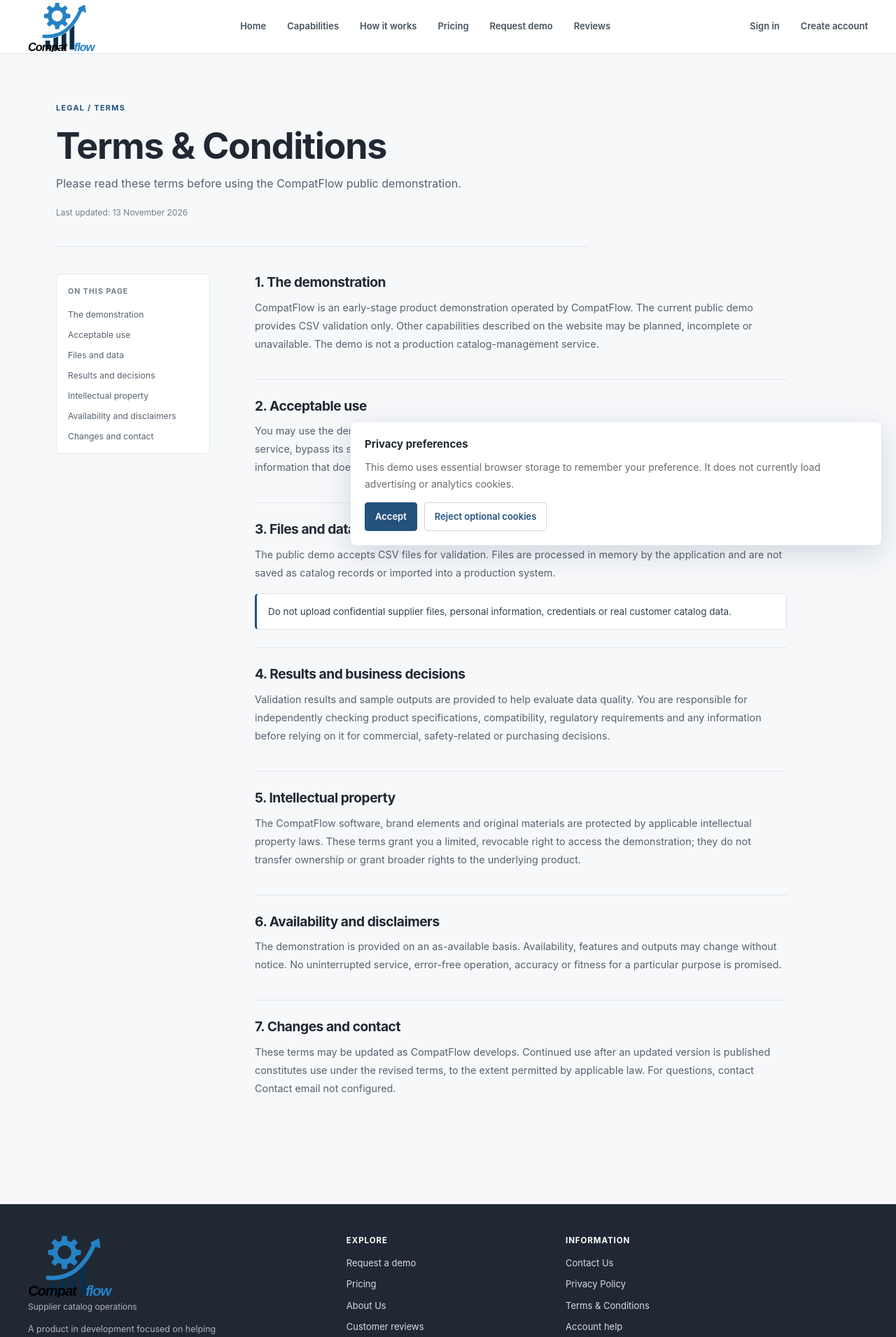
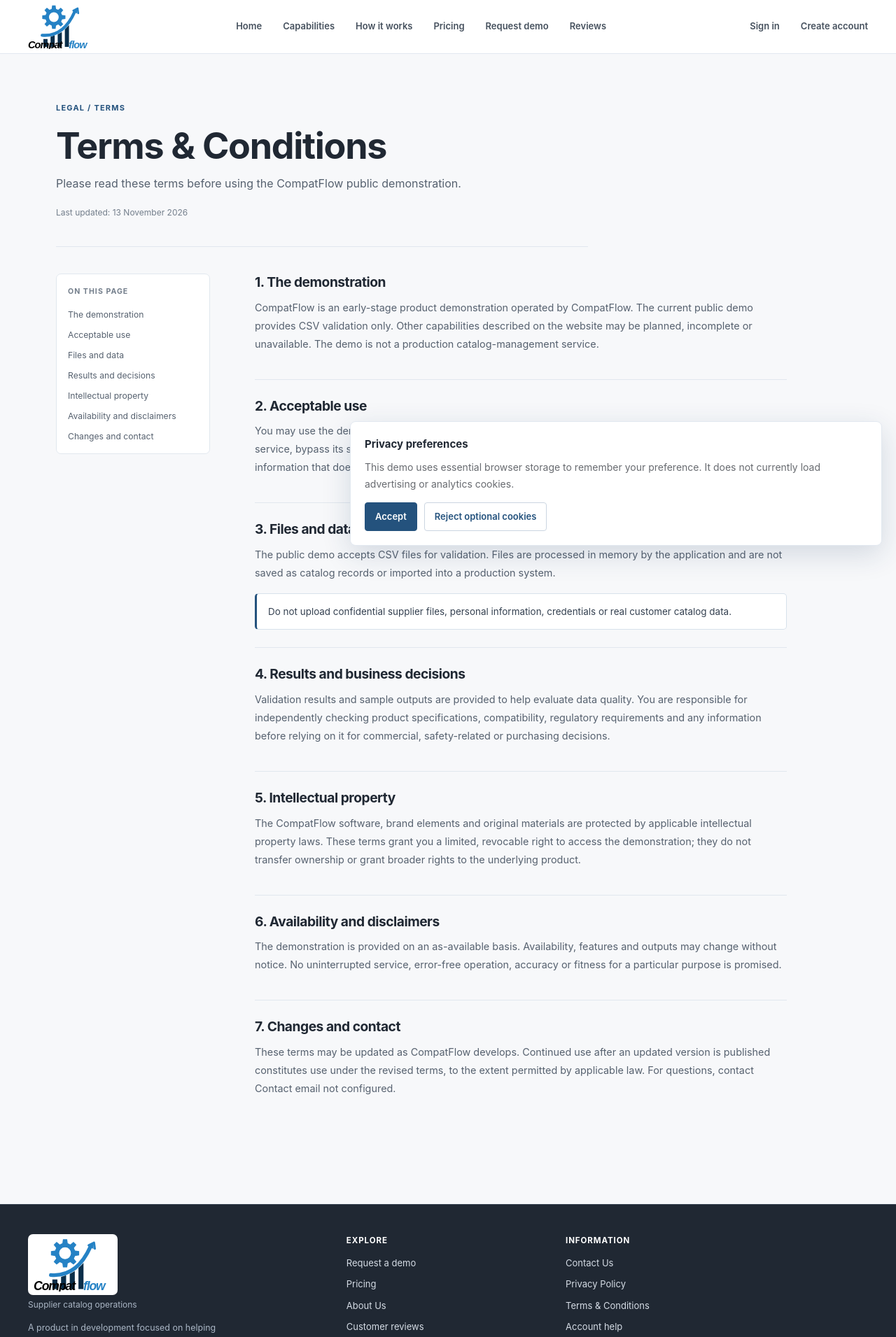
Before and after one commit to Revanth6699/compat-flow, a Next.js app in the folder frontend/: page /terms in a window 1280 px wide. Shown: the top 1911 px of the page at 70% size. Built offline with nearby package versions, Linux system fonts and the light colour scheme; no server answers.

Commit message:
Style CompatFlow logo in site header and footer

```diff
--- a/frontend/app/globals.css
+++ b/frontend/app/globals.css
@@ -1751,3 +1751,34 @@ h1, h2, h3, h4, .editorial-heading {
   .team-page .auth-form select,
   .team-page .auth-form .auth-submit { grid-column: 1; grid-row: auto; width: 100%; min-width: 0; }
 }
+
+/* CompatFlow brand logo integration */
+.brand {
+  align-items: center;
+  width: max-content;
+  line-height: 0;
+}
+.brand img {
+  display: block;
+  width: 92px;
+  height: 64px;
+  object-fit: contain;
+}
+.footer-logo-link {
+  display: inline-flex;
+  width: max-content;
+  padding: 5px 8px;
+  border-radius: 7px;
+  background: #fff;
+}
+.footer-logo-link img {
+  display: block;
+  width: 112px;
+  height: 77px;
+  object-fit: contain;
+}
+.footer-brand { align-items: flex-start; }
+@media (max-width: 760px) {
+  .brand img { width: 76px; height: 53px; }
+  .header-inner { min-height: 68px; gap: 12px; }
+}
```
